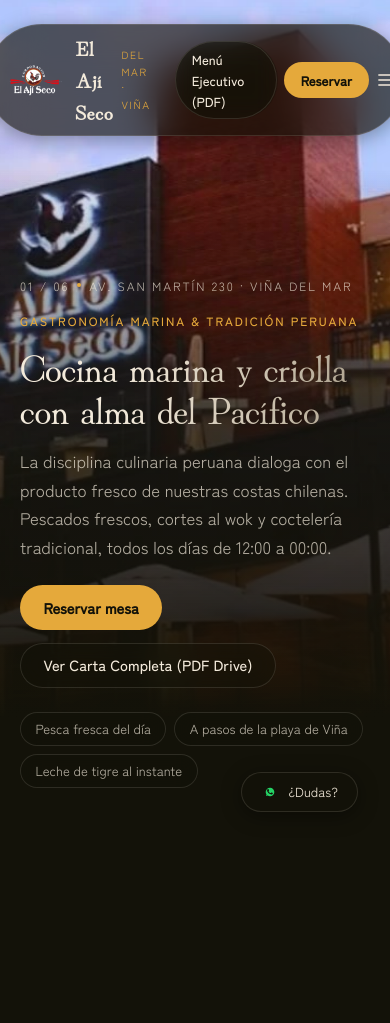
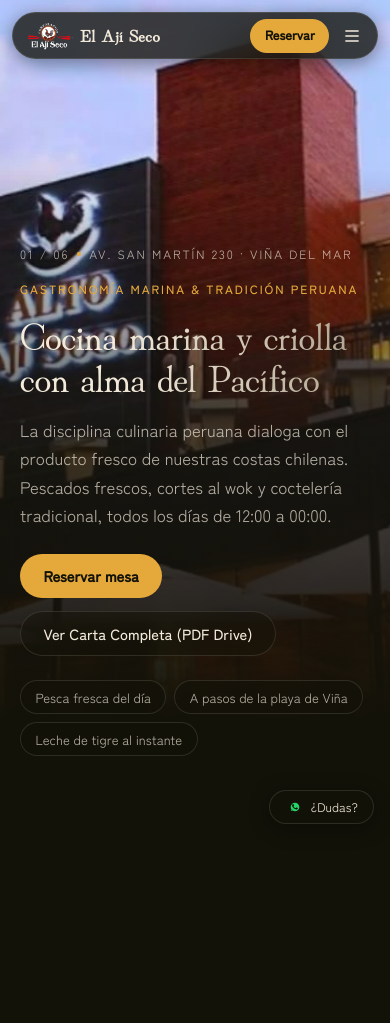
Before and after one commit to MrRegom/ajiseco, a Django app: page / in a window 390 px wide. Shown: the top 1023 px of the page. Run offline with Django 5.2, Linux system fonts and the light colour scheme; data that the repository does not hold is empty; some libraries are stand-ins or nearby versions.

Commit message:
fix(mobile): optimizacion de scroll fluido nativo 120Hz y header pill compacto luxury

```diff
--- a/static/css/ajiseco.css
+++ b/static/css/ajiseco.css
@@ -58,7 +58,6 @@ html {
   text-rendering: optimizeLegibility;
   -webkit-font-smoothing: antialiased;
   -moz-osx-font-smoothing: grayscale;
-  scroll-behavior: smooth;
   color-scheme: dark;
 }
 
@@ -68,6 +67,7 @@ body {
   overflow-x: hidden;
   min-height: 100vh;
   line-height: 1.6;
+  -webkit-overflow-scrolling: touch;
 }
 
 ::selection {
@@ -137,7 +137,7 @@ a {
 }
 
 /* ==========================================================================
-   HEADER FLOTANTE EN FORMA DE PÍLDORA (ARKO STYLE)
+   HEADER FLOTANTE EN FORMA DE PÍLDORA (ARKO SUSHI LUXURY ARCHITECTURE)
    ========================================================================== */
 
 .site-header {
@@ -149,7 +149,13 @@ a {
   pointer-events: none;
   display: flex;
   justify-content: center;
-  padding: 1.5rem 1rem 0;
+  padding: 0.75rem 0.75rem 0;
+}
+
+@media (min-width: 768px) {
+  .site-header {
+    padding: 1.25rem 1.5rem 0;
+  }
 }
 
 @media (min-width: 1024px) {
@@ -169,32 +175,80 @@ a {
   pointer-events: auto;
   display: flex;
   align-items: center;
-  gap: 1.5rem;
-  background: rgba(19, 18, 9, 0.65);
+  justify-content: space-between;
+  width: 100%;
+  max-width: 480px;
+  gap: 0.5rem;
+  background: rgba(19, 18, 9, 0.78);
   border: 1px solid var(--color-border);
   border-radius: 9999px;
-  padding: 0.45rem 0.5rem 0.45rem 1.4rem;
+  padding: 0.35rem 0.5rem 0.35rem 0.85rem;
   backdrop-filter: blur(20px);
   -webkit-backdrop-filter: blur(20px);
-  box-shadow: 0 4px 20px rgba(0, 0, 0, 0.35);
+  box-shadow: 0 4px 20px rgba(0, 0, 0, 0.45);
+}
+
+@media (min-width: 1024px) {
+  .header-pill {
+    width: auto;
+    max-width: none;
+    justify-content: flex-start;
+    gap: 1.5rem;
+    padding: 0.45rem 0.5rem 0.45rem 1.4rem;
+  }
 }
 
 .header-brand {
   display: flex;
   align-items: center;
-  gap: 0.5rem;
+  gap: 0.45rem;
   font-family: var(--font-display);
-  font-size: 1.25rem;
-  letter-spacing: 0.05em;
+  font-size: 1.05rem;
+  letter-spacing: 0.04em;
   color: var(--color-crema);
+  white-space: nowrap;
+  flex-shrink: 0;
 }
 
-.header-brand span {
+@media (min-width: 768px) {
+  .header-brand {
+    font-size: 1.25rem;
+    gap: 0.6rem;
+  }
+}
+
+.header-brand-logo {
+  height: 28px;
+  width: auto;
+  object-fit: contain;
+  flex-shrink: 0;
+}
+
+@media (min-width: 768px) {
+  .header-brand-logo {
+    height: 32px;
+  }
+}
+
+.header-brand-title {
+  white-space: nowrap;
+  font-weight: 700;
+}
+
+.header-brand-sub {
+  display: none;
   font-family: var(--font-sans);
   font-size: 0.65rem;
   letter-spacing: 0.16em;
   text-transform: uppercase;
   color: var(--color-teja);
+  white-space: nowrap;
+}
+
+@media (min-width: 768px) {
+  .header-brand-sub {
+    display: inline-block;
+  }
 }
 
 .header-nav {
@@ -215,6 +269,7 @@ a {
   font-size: 0.85rem;
   color: var(--color-crema-muted);
   transition: color 400ms var(--ease-fluid);
+  white-space: nowrap;
 }
 
 .header-nav a:hover,
@@ -225,21 +280,64 @@ a {
 .header-actions {
   display: flex;
   align-items: center;
-  gap: 0.4rem;
+  gap: 0.35rem;
+  flex-shrink: 0;
+}
+
+@media (min-width: 768px) {
+  .header-actions {
+    gap: 0.5rem;
+  }
+}
+
+/* El botón de PDF se oculta en móviles dentro del pill y se ofrece en el drawer */
+.header-btn-doc {
+  display: none;
+}
+
+@media (min-width: 768px) {
+  .header-btn-doc {
+    display: inline-flex;
+  }
+}
+
+.header-btn-reserve {
+  padding: 0.35rem 0.85rem;
+  min-height: 34px;
+  font-size: 0.8rem;
+  font-weight: 600;
+  white-space: nowrap;
+}
+
+@media (min-width: 768px) {
+  .header-btn-reserve {
+    padding: 0.4rem 1.1rem;
+    min-height: 36px;
+    font-size: 0.85rem;
+  }
 }
 
 .menu-toggle {
   display: flex;
   align-items: center;
   justify-content: center;
-  width: 36px;
-  height: 36px;
+  width: 34px;
+  height: 34px;
   border-radius: 50%;
   background: transparent;
   border: none;
   color: var(--color-crema);
   cursor: pointer;
   position: relative;
+  flex-shrink: 0;
+  padding: 0;
+}
+
+@media (min-width: 768px) {
+  .menu-toggle {
+    width: 36px;
+    height: 36px;
+  }
 }
 
 @media (min-width: 1024px) {
@@ -305,12 +403,16 @@ a {
 .frames-wrapper {
   position: absolute;
   inset: 0;
+  pointer-events: none;
+  user-select: none;
+  -webkit-user-select: none;
 }
 
 .frame {
   position: absolute;
   inset: 0;
   will-change: opacity, transform;
+  pointer-events: none;
 }
 
 .frame img {
@@ -318,12 +420,17 @@ a {
   height: 100%;
   object-fit: cover;
   object-position: var(--focus-x) 50%;
+  pointer-events: none;
+  -webkit-touch-callout: none;
+  user-select: none;
+  -webkit-user-select: none;
 }
 
 .clips {
   position: absolute;
   inset: 0;
   opacity: 0;
+  pointer-events: none;
   transition: opacity 1200ms var(--ease-fluid);
 }
 
@@ -339,6 +446,7 @@ a {
   object-fit: cover;
   object-position: var(--focus-x) 50%;
   visibility: hidden;
+  pointer-events: none;
 }
 
 .clip.is-shown {
@@ -553,10 +661,15 @@ a {
 .stop {
   pointer-events: none;
   display: flex;
-  min-height: 200vh;
-  min-height: 200svh;
+  min-height: 110svh;
   flex-direction: column;
   justify-content: flex-end;
+}
+
+@media (min-width: 1024px) {
+  .stop {
+    min-height: 175svh;
+  }
 }
 
 .stop-body {
@@ -568,7 +681,7 @@ a {
   max-width: 680px;
   flex-direction: column;
   align-items: flex-start;
-  padding: 7rem 1.25rem 3.5rem;
+  padding: 5rem 1.25rem 5.5rem;
 }
 
 @media (min-width: 768px) {
@@ -1144,6 +1257,13 @@ a {
   z-index: 60;
 }
 
+@media (max-width: 767px) {
+  .wa-concierge-container {
+    bottom: 1.25rem;
+    right: 1rem;
+  }
+}
+
 .wa-concierge-trigger {
   display: flex;
   align-items: center;
@@ -1160,6 +1280,14 @@ a {
   backdrop-filter: blur(16px);
   -webkit-backdrop-filter: blur(16px);
   transition: border-color 300ms var(--ease-fluid), transform 300ms var(--ease-fluid);
+}
+
+@media (max-width: 767px) {
+  .wa-concierge-trigger {
+    padding: 0.45rem 0.95rem;
+    font-size: 0.78rem;
+    gap: 0.45rem;
+  }
 }
 
 .wa-concierge-trigger:hover {
@@ -1188,6 +1316,13 @@ a {
   gap: 1rem;
 }
 
+@media (max-width: 767px) {
+  .wa-concierge-card {
+    width: min(calc(100vw - 2rem), 320px);
+    right: 0;
+  }
+}
+
 .wa-concierge-card.is-open {
   display: flex;
 }
--- a/static/js/motion.js
+++ b/static/js/motion.js
@@ -19,14 +19,19 @@
     gsap.registerPlugin(ScrollTrigger);
 
     const reduceMotion = window.matchMedia('(prefers-reduced-motion: reduce)').matches;
+    const isTouch = 'ontouchstart' in window || navigator.maxTouchPoints > 0;
 
     // 1. Lenis Smooth Scroll
-    if (!reduceMotion && window.Lenis) {
+    // En dispositivos táctiles (móviles/tablets) desactivamos Lenis para permitir
+    // el deslizamiento nativo a 120Hz/60Hz con inercia de hardware sin fricción ("cuesta deslizar" resuelto).
+    // Lenis queda activo en Desktop para suavizar la rueda del ratón (mouse wheel).
+    if (!reduceMotion && !isTouch && window.Lenis) {
       const lenis = new window.Lenis({
-        duration: 1.2,
+        duration: 1.0,
         easing: (t) => Math.min(1, 1.001 - Math.pow(2, -10 * t)),
         orientation: 'vertical',
         smoothWheel: true,
+        syncTouch: false,
       });
 
       lenis.on('scroll', ScrollTrigger.update);
--- a/templates/base.html
+++ b/templates/base.html
@@ -59,9 +59,9 @@
   <header class="site-header">
     <div class="header-pill">
       <a href="#inicio" class="header-brand" aria-label="El Ají Seco del Mar, inicio">
-        <img src="{% static 'img/logo-aji-seco.png' %}" alt="El Ají Seco" style="height: 32px; width: auto; object-fit: contain; margin-right: 0.35rem;">
-        <strong>El Ají Seco</strong>
-        <span>del Mar · Viña</span>
+        <img src="{% static 'img/logo-aji-seco.png' %}" alt="El Ají Seco" class="header-brand-logo">
+        <strong class="header-brand-title">El Ají Seco</strong>
+        <span class="header-brand-sub">del Mar · Viña</span>
       </a>
 
       <nav class="header-nav" aria-label="Navegación principal">
@@ -73,10 +73,10 @@
       </nav>
 
       <div class="header-actions">
-        <a href="https://www.elajiseco.cl/wp-content/uploads/2026/01/MENUEJECUTIVO_MEGA_AJISECO_VINA.pdf" target="_blank" rel="noopener noreferrer" class="btn btn-outline btn-sm">
+        <a href="https://www.elajiseco.cl/wp-content/uploads/2026/01/MENUEJECUTIVO_MEGA_AJISECO_VINA.pdf" target="_blank" rel="noopener noreferrer" class="btn btn-outline btn-sm header-btn-doc">
           Menú Ejecutivo (PDF)
         </a>
-        <a href="#reservar" class="btn btn-primary btn-sm">
+        <a href="#reservar" class="btn btn-primary btn-sm header-btn-reserve">
           Reservar
         </a>
         <button type="button" class="menu-toggle" aria-expanded="false" aria-label="Abrir menú">
@@ -94,8 +94,11 @@
       <li><a href="#experiencias" data-menu-link>Menú Ejecutivo</a></li>
       <li><a href="#filosofia" data-menu-link>Filosofía</a></li>
       <li><a href="#preguntas" data-menu-link>Preguntas</a></li>
-      <li style="padding-top: 1rem;">
-        <a href="#reservar" class="btn btn-primary" data-menu-link>Reservar mesa</a>
+      <li style="padding-top: 1rem; width: 100%; max-width: 280px; display: flex; flex-direction: column; gap: 0.75rem;">
+        <a href="https://www.elajiseco.cl/wp-content/uploads/2026/01/MENUEJECUTIVO_MEGA_AJISECO_VINA.pdf" target="_blank" rel="noopener noreferrer" class="btn btn-outline" style="width: 100%; text-align: center;">
+          Menú Ejecutivo (PDF)
+        </a>
+        <a href="#reservar" class="btn btn-primary" style="width: 100%; text-align: center;" data-menu-link>Reservar mesa</a>
       </li>
     </ul>
 
```
Also changed, not shown: index.html (+11 -8 lines).
